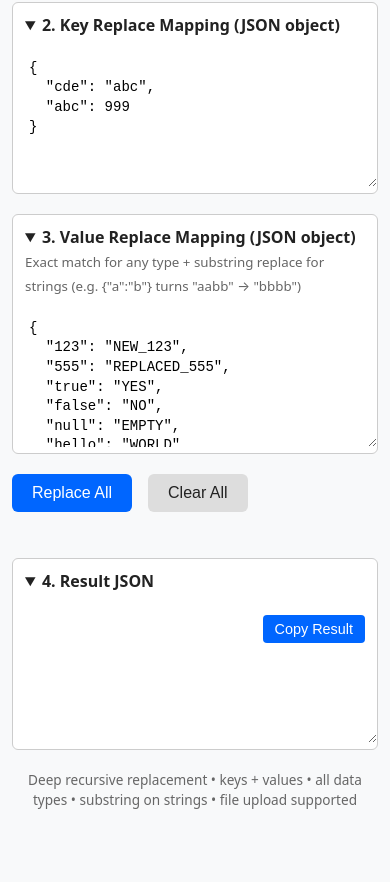
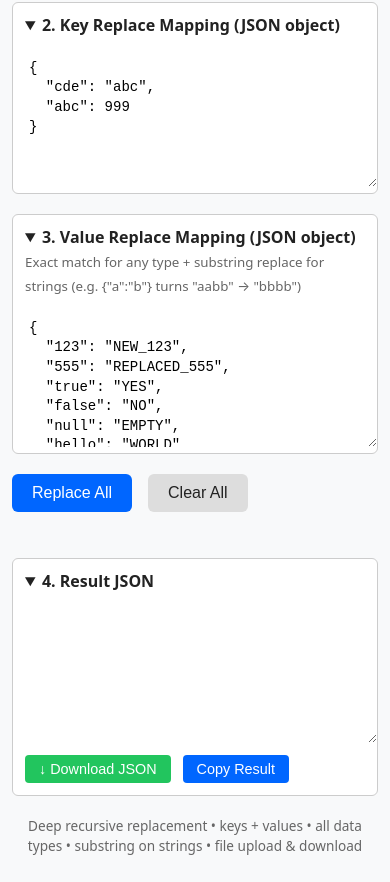
Before and after one commit to andykwanfai/json-replacer, a plain HTML site: page index.html in a window 390 px wide. Shown: the part 350-1232 px from the top of the page. Before the commit the page ends 1186 px from the top, so only its background shows below. Drawn offline with Linux system fonts and the light colour scheme.

Commit message:
add download result

```diff
--- a/index.html
+++ b/index.html
@@ -99,17 +99,28 @@
       position: relative;
     }
 
-    .copy-btn {
+    .copy-btn,
+    .download-btn {
       position: absolute;
       top: 12px;
+      border: none;
+      padding: 6px 14px;
+      border-radius: 4px;
+      font-size: 0.9rem;
+      cursor: pointer;
+      white-space: nowrap;
+    }
+
+    .copy-btn {
       right: 12px;
       background: #0066ff;
       color: white;
-      border: none;
-      padding: 6px 12px;
-      border-radius: 4px;
-      font-size: 0.9rem;
-      cursor: pointer;
+    }
+
+    .download-btn {
+      right: 120px;
+      background: #22c55e;
+      color: white;
     }
 
     .file-upload {
@@ -138,6 +149,28 @@
 
       summary {
         padding: 10px 12px;
+      }
+
+      .copy-btn,
+      .download-btn {
+        position: static;
+        margin: 4px 4px 0 0;
+        display: inline-block;
+      }
+
+      .result-container {
+        display: flex;
+        flex-direction: column;
+      }
+
+      .result-container textarea {
+        order: 1;
+      }
+
+      .result-container .buttons-wrapper {
+        order: 2;
+        margin-top: 8px;
+        padding: 0 12px;
       }
     }
   </style>
@@ -179,12 +212,15 @@
       <summary>4. Result JSON</summary>
       <div class="result-container">
         <textarea id="result" readonly></textarea>
-        <button class="copy-btn" onclick="copyResult()">Copy Result</button>
+        <div class="buttons-wrapper" style="display:flex; gap:8px; padding:0 12px 12px;">
+          <button class="download-btn" onclick="downloadResult()">↓ Download JSON</button>
+          <button class="copy-btn" onclick="copyResult()">Copy Result</button>
+        </div>
       </div>
     </details>
 
     <p style="text-align:center; margin-top:20px; color:#666; font-size:0.85rem;">
-      Deep recursive replacement • keys + values • all data types • substring on strings • file upload supported
+      Deep recursive replacement • keys + values • all data types • substring on strings • file upload &amp; download
     </p>
   </div>
 
@@ -201,20 +237,18 @@
         document.getElementById('error').textContent = '❌ Could not read file';
       };
       reader.readAsText(file);
-
-      // Reset file input so same file can be selected again
       e.target.value = '';
     }
 
     function applyValueReplace(val, valueMap) {
       if (!valueMap) return val;
 
-      // 1. Exact match first (works for number, string, boolean, null, etc.)
+      // Exact match first (any data type)
       if (Object.prototype.hasOwnProperty.call(valueMap, val)) {
         return valueMap[val];
       }
 
-      // 2. If it's a string → apply substring replacements (global, sequential)
+      // Substring replace for strings
       if (typeof val === 'string') {
         let newVal = val;
         for (const [find, repl] of Object.entries(valueMap)) {
@@ -229,29 +263,23 @@
     }
 
     function deepReplace(obj, keyMap, valueMap) {
-      // Primitive (number, string, boolean, null, undefined)
       if (obj === null || typeof obj !== "object") {
         return applyValueReplace(obj, valueMap);
       }
 
-      // Array
       if (Array.isArray(obj)) {
         return obj.map(item => deepReplace(item, keyMap, valueMap));
       }
 
-      // Object – single pass
       const result = {};
       for (const key in obj) {
         if (!Object.prototype.hasOwnProperty.call(obj, key)) continue;
 
         let newValue;
         if (keyMap && Object.prototype.hasOwnProperty.call(keyMap, key)) {
-          // Key match → replace whole value
           newValue = keyMap[key];
-          // Then apply value mapping (exact + substring if string)
           newValue = applyValueReplace(newValue, valueMap);
         } else {
-          // No key match → recurse
           newValue = deepReplace(obj[key], keyMap, valueMap);
         }
         result[key] = newValue;
@@ -320,6 +348,21 @@
       });
     }
 
+    function downloadResult() {
+      const resultEl = document.getElementById('result');
+      if (!resultEl.value) return;
+
+      const blob = new Blob([resultEl.value], { type: 'application/json' });
+      const url = URL.createObjectURL(blob);
+      const a = document.createElement('a');
+      a.href = url;
+      a.download = 'replaced.json';
+      document.body.appendChild(a);
+      a.click();
+      document.body.removeChild(a);
+      URL.revokeObjectURL(url);
+    }
+
     function clearAll() {
       document.getElementById('original').value = '';
       document.getElementById('mapping').value = '';
```
